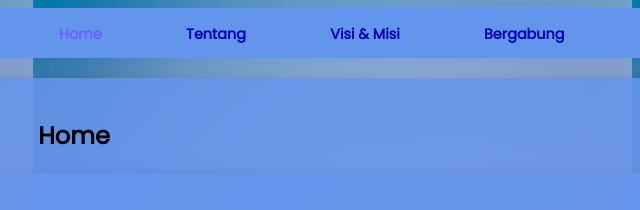
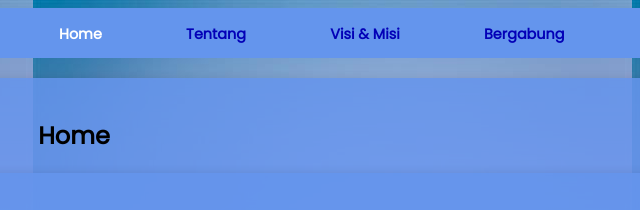
Before and after one commit to felixwiranata1233/uas_manajemenprojekfelix, a plain HTML site: page index.html in a window 1280 px wide. In both pictures the pointer is over the link "Home". Shown: the top 210 px of the page, 566-1206 px from the left. Drawn offline with Linux system fonts and the light colour scheme.

Commit message:
Mengubah Warna Putih

```diff
--- a/style.css
+++ b/style.css
@@ -49,7 +49,7 @@ nav ul li a {
 }
 
 nav ul li a:hover {
-  color: rgb(101, 98, 253);
+  color: white;
 }
 
 /* hamburger menu */
```
